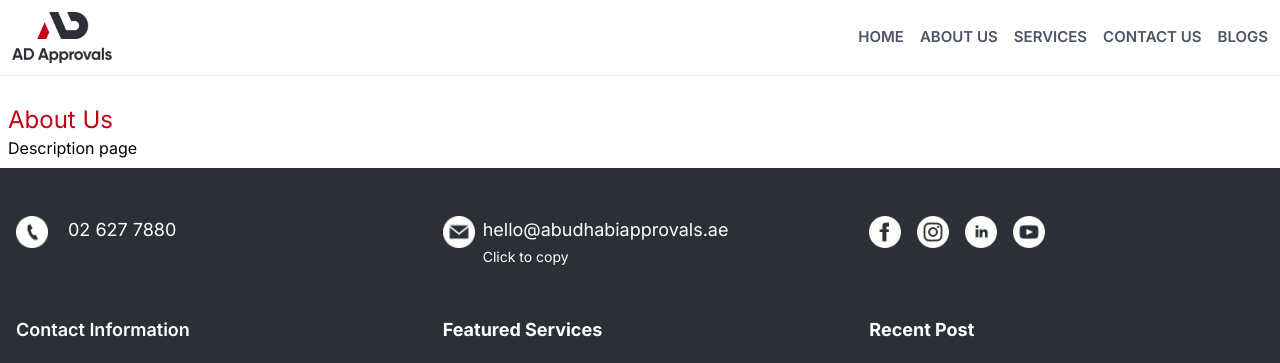
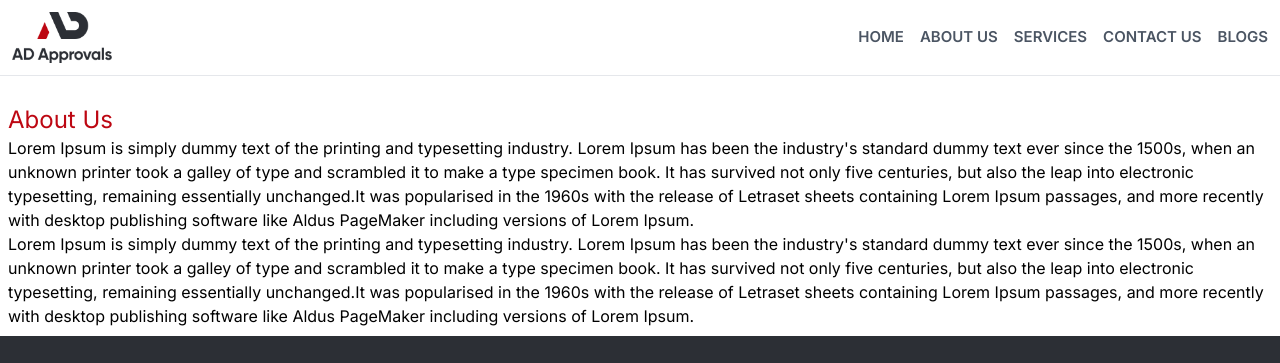
Before and after one commit to israrahmedjan/adapprovals, a Next.js app: page /about in a window 1280 px wide. Shown: the top 363 px of the page. Built offline with nearby package versions, Linux system fonts and the light colour scheme.

Commit message:
data enter in about us page

```diff
--- a/src/app/about/page.js
+++ b/src/app/about/page.js
@@ -9,7 +9,28 @@
       <div className="container mx-auto p-2 mt-24">
         <div className="">
           <h2 className="text-2xl text-customRed">About Us</h2>
-          <p>Description page</p>
+          <p>
+            Lorem Ipsum is simply dummy text of the printing and typesetting
+            industry. Lorem Ipsum has been the industry's standard dummy text
+            ever since the 1500s, when an unknown printer took a galley of type
+            and scrambled it to make a type specimen book. It has survived not
+            only five centuries, but also the leap into electronic typesetting,
+            remaining essentially unchanged.It was popularised in the 1960s with
+            the release of Letraset sheets containing Lorem Ipsum passages, and
+            more recently with desktop publishing software like Aldus PageMaker
+            including versions of Lorem Ipsum.
+          </p>
+          <p>
+            Lorem Ipsum is simply dummy text of the printing and typesetting
+            industry. Lorem Ipsum has been the industry's standard dummy text
+            ever since the 1500s, when an unknown printer took a galley of type
+            and scrambled it to make a type specimen book. It has survived not
+            only five centuries, but also the leap into electronic typesetting,
+            remaining essentially unchanged.It was popularised in the 1960s with
+            the release of Letraset sheets containing Lorem Ipsum passages, and
+            more recently with desktop publishing software like Aldus PageMaker
+            including versions of Lorem Ipsum.
+          </p>
         </div>
       </div>
     </>
```
